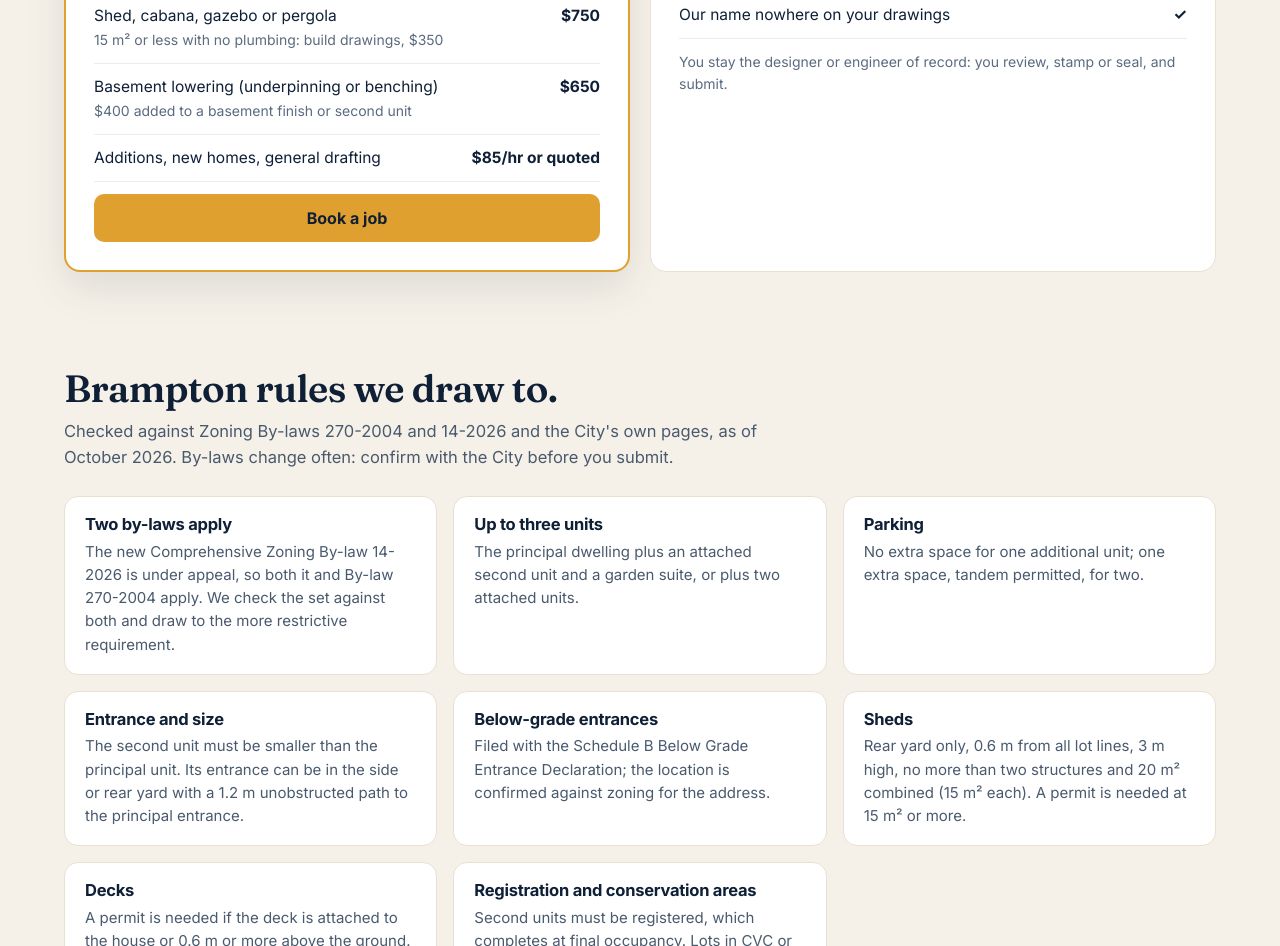
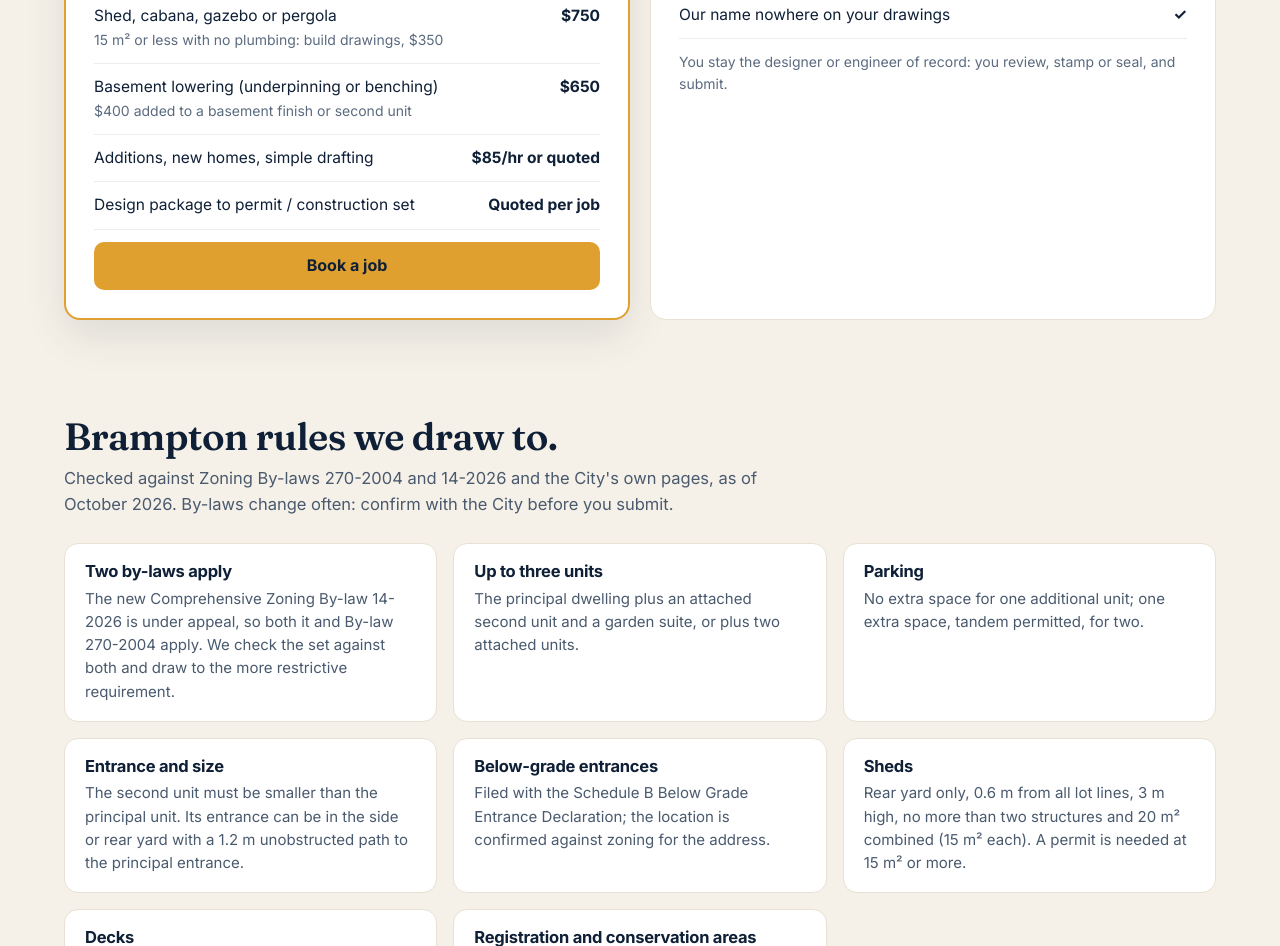
Before and after one commit to philip631/permitsetready, a plain HTML site: page permit-drawings/brampton/index.html in a window 1280 px wide. Shown: the part 1067-2013 px from the top of the page. Drawn offline with Linux system fonts and the light colour scheme.

Commit message:
Site: price lists name 'Simple drafting' and add 'Design package to permit / construction set' (quoted per job)
Co-Authored-By: Claude Fable 5.2 <noreply@anthropic.com>
Claude-Session: https://claude.ai/code/session_01MHa2cMTUPdKdUgGWsgrZZS

```diff
--- a/permit-drawings/brampton/index.html
+++ b/permit-drawings/brampton/index.html
@@ -73,7 +73,8 @@
           <li><span>Deck</span><b>$750</b></li>
           <li><span>Shed, cabana, gazebo or pergola<br><span class="small">15 m² or less with no plumbing: build drawings, $350</span></span><b>$750</b></li>
           <li><span>Basement lowering (underpinning or benching)<br><span class="small">$400 added to a basement finish or second unit</span></span><b>$650</b></li>
-          <li><span>Additions, new homes, general drafting</span><b>$85/hr or quoted</b></li>
+          <li><span>Additions, new homes, simple drafting</span><b>$85/hr or quoted</b></li>
+          <li><span>Design package to permit / construction set</span><b>Quoted per job</b></li>
         </ul>
         <a class="btn btn-amber" href="/start/#new">Book a job</a>
       </div>
```
Also changed, not shown: index.html (+3 -2 lines), permit-drawings/mississauga/index.html (+2 -1 lines), permit-drawings/oakville/index.html (+2 -1 lines), permit-drawings/toronto/index.html (+2 -1 lines).
